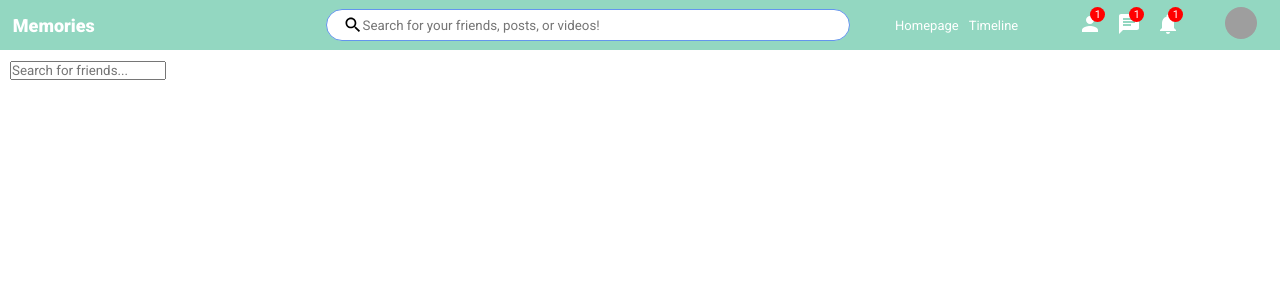
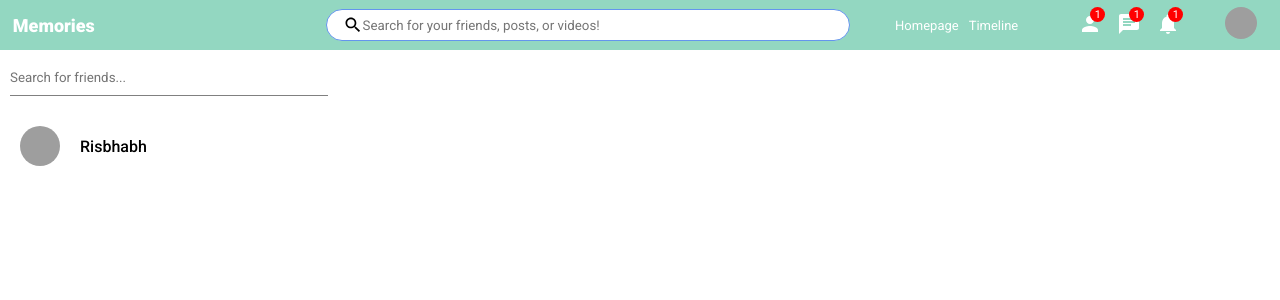
Before and after one commit to singh-shivam789/Memories_server, a React (Create React App) app in the folder client/: page /messenger in a window 1280 px wide. Shown: the top 300 px of the page. Built offline with nearby package versions, Linux system fonts and the light colour scheme; sample sign-in values are in the browser's storage; grey boxes are pictures that could not be loaded.

Commit message:
add more messenger components

```diff
--- /dev/null
+++ b/client/src/components/conversations/Conversation.jsx
@@ -0,0 +1,11 @@
+import React from 'react'
+import "./conversation.css";
+
+export default function Conversation() {
+    return (
+        <div className='conversation'>
+            <img src="https://yt3.ggpht.com/ytc/AL5GRJUOhe9c1D67-yLQEkT2EqyRclI5V3EOTANZQXmt=s48-c-k-c0x00ffffff-no-rj" alt="" className="conversationImg" />
+            <span className="conversationName">Risbhabh</span>
+        </div>
+    )
+}
--- /dev/null
+++ b/client/src/components/conversations/conversation.css
@@ -0,0 +1,23 @@
+.conversation {
+    display: flex;
+    align-items: center;
+    padding: 10px;
+    cursor: pointer;
+    margin-top: 20px;
+}
+
+.conversation:hover {
+    background-color: lightcyan;
+}
+
+.conversationImg {
+    width: 40px;
+    height: 40px;
+    border-radius: 50%;
+    object-fit: cover;
+    margin-right: 20px;
+}
+
+.conversationName {
+    font-weight: 500;
+}
--- a/client/src/pages/messenger/Messenger.jsx
+++ b/client/src/pages/messenger/Messenger.jsx
@@ -1,5 +1,6 @@
 import React from "react";
 import Topbar from "../../components/topbar/Topbar";
+import Conversation from "../../components/conversations/Conversation";
 import "./messenger.css";
 export default function Messenger() {
   return (
@@ -8,11 +9,15 @@ export default function Messenger() {
       <div className="Messenger">
         <div className="chatMenu">
           <div className="chatMenuWrapper">
-            <input type="text" placeholder="Search for friends..." />
+            <input className="chatMenuInput" type="text" placeholder="Search for friends..." />
+            <Conversation />
           </div>
         </div>
         <div className="chatBox">
-          <div className="chatBoxWrapper"></div>
+          <div className="chatBoxWrapper">
+            <div className="chatBoxTop"></div>
+            <div className="chatBoxBottom"></div>
+          </div>
         </div>
         <div className="chatOnline">
           <div className="chatOnlineWrapper"></div>
--- a/client/src/pages/messenger/messenger.css
+++ b/client/src/pages/messenger/messenger.css
@@ -21,3 +21,10 @@
   padding: 10px;
   height: 100%;
 }
+
+.chatMenuInput {
+  width: 90%;
+  padding: 10px 0;
+  border: none;
+  border-bottom: 1px solid grey;
+}
```
Also changed, not shown: client/src/components/message/Message.jsx (added, +13 -0 lines), client/src/components/message/message.css (added).
